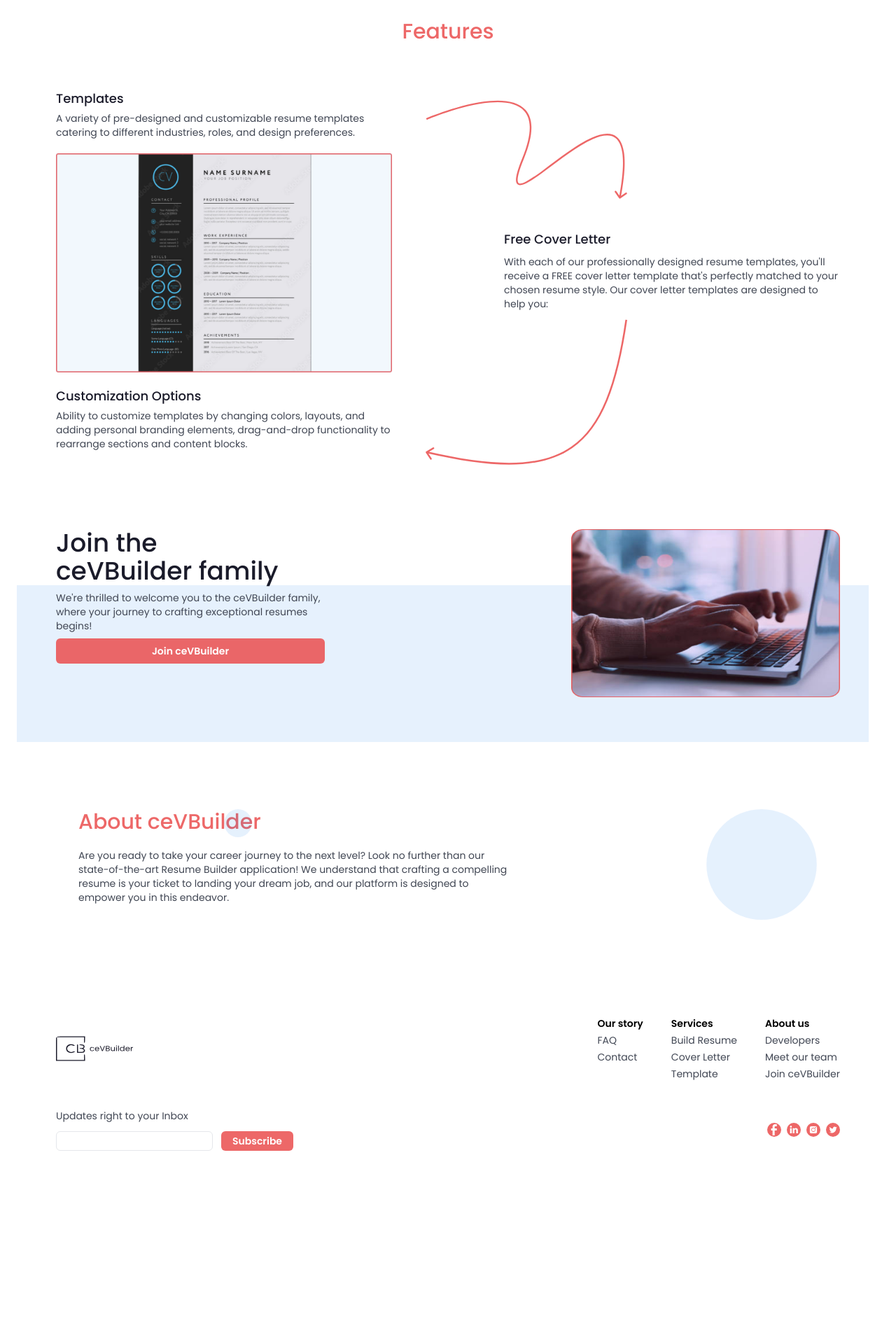
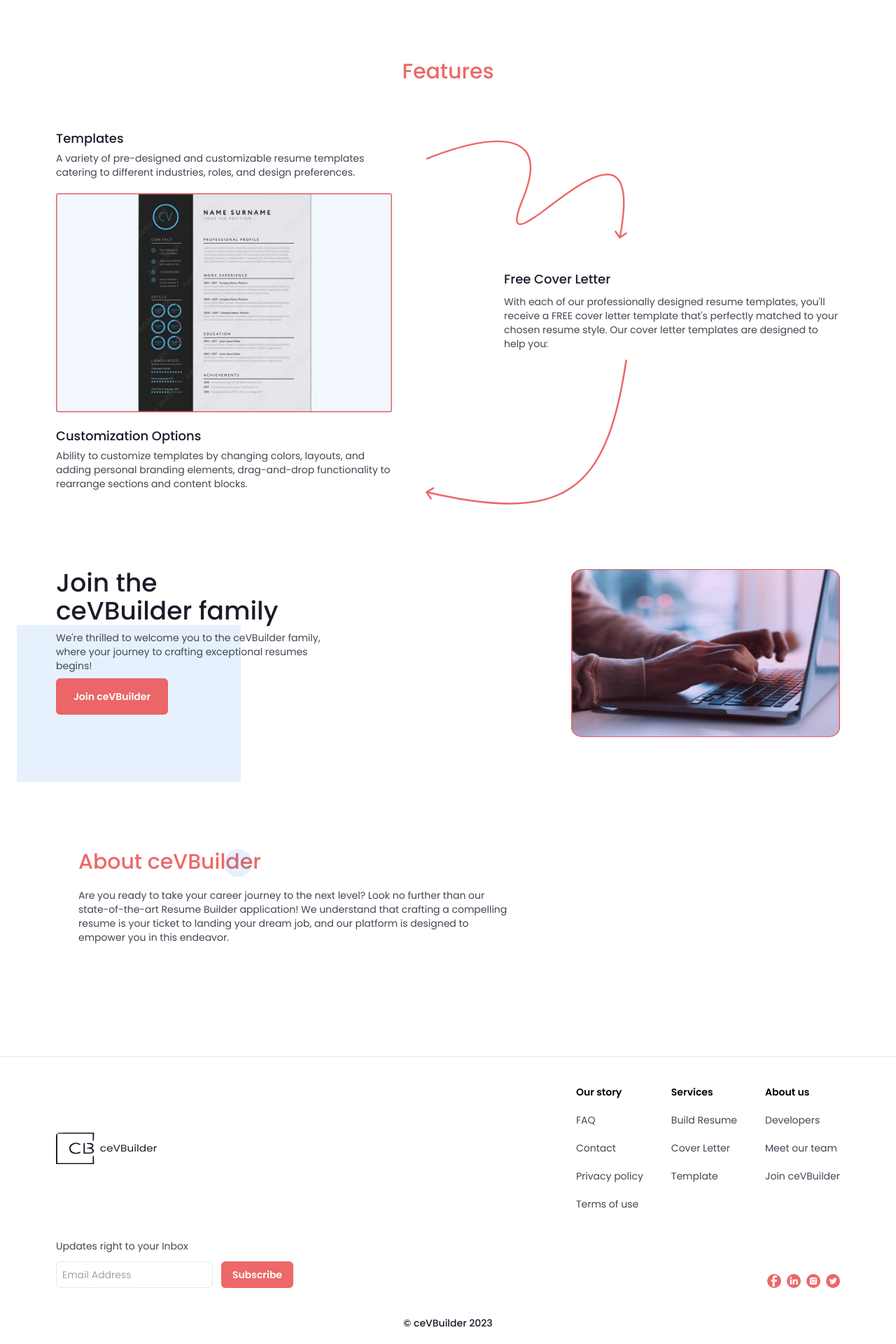
Before and after one commit to Cheeh1/resume-builder, a React (Vite) app: page / in a window 1280 px wide. Shown: the part 837-2757 px from the top of the page at 70% size. Before the commit the page ends 2501 px from the top, so only its background shows below. Built offline with nearby package versions, Linux system fonts and the light colour scheme.

Commit message:
style: repsonsiveness of home page

```diff
--- a/src/components/Button.tsx
+++ b/src/components/Button.tsx
@@ -8,7 +8,7 @@ interface Props {
 const Button: FC<Props> = ({ children, className }) => {
   return (
     <button
-      className={`bg-secondary text-sm text-white rounded-md py-2 px-6 font-semibold ${className}`}
+      className={`bg-secondary text-sm text-white rounded-md py-4 px-6 font-semibold ${className}`}
     >
       {children}
     </button>
--- a/src/components/Footer.tsx
+++ b/src/components/Footer.tsx
@@ -6,22 +6,24 @@ import instagram from "../assets/icons/instagram.svg";
 
 const Footer = () => {
   return (
-    <footer className="flex flex-col gap-10 px-20">
-      <div className="flex justify-between">
-        <img src={logo} alt="logo" />
-        <div className="flex gap-10">
-          <div className="flex flex-col gap-1 text-sm">
+    <footer className="flex flex-col gap-10 md:px-10 xl:px-20 border-t pt-10">
+      <div className="flex flex-col gap-20 md:gap-0 xl:gap-0 md:flex-row xl:flex-row justify-between items-center">
+        <img className="w-36" src={logo} alt="logo" />
+        <div className="flex gap-5 xl:gap-10">
+          <div className="flex flex-col gap-5 text-sm">
             <h3 className="font-semibold">Our story</h3>
             <p className="text-primary">FAQ</p>
             <p className="text-primary">Contact</p>
+            <p className="text-primary">Privacy policy</p>
+            <p className="text-primary">Terms of use</p>
           </div>
-          <div className="flex flex-col text-sm gap-1">
+          <div className="flex flex-col text-sm gap-5">
             <h3 className="font-semibold">Services</h3>
             <p className="text-primary">Build Resume</p>
             <p className="text-primary">Cover Letter</p>
             <p className="text-primary">Template</p>
           </div>
-          <div className="flex flex-col text-sm gap-1">
+          <div className="flex flex-col text-sm gap-5">
             <h3 className="font-semibold">About us</h3>
             <p className="text-primary">Developers</p>
             <p className="text-primary">Meet our team</p>
@@ -30,27 +32,32 @@ const Footer = () => {
         </div>
       </div>
 
-      <div className="flex justify-between">
+      <div className="flex flex-col md:flex-row xl:flex-row items-center xl:items-end gap-10 md:gap-0 xl:gap-0 justify-between">
         <div className="flex flex-col gap-3">
           <h3 className="text-sm text-primary">Updates right to your Inbox</h3>
           <div className="flex gap-3">
             <input
-              className="border rounded-md pl-2 text-sm w-56"
+              className="border rounded-md pl-2 text-sm w-56 py-2"
+              placeholder="Email Address"
               type="text"
               name=""
               id=""
             />
-            <button className="bg-secondary py-1 px-4 rounded-md text-white text-sm font-semibold">
+            <button className="bg-secondary py-2 px-4 rounded-md text-white text-sm font-semibold">
               Subscribe
             </button>
           </div>
         </div>
         <div className="flex gap-2">
-          <img className="w-5" src={facebook} alt="facebook" />
-          <img className="w-5" src={linkedin} alt="linkedin" />
-          <img className="w-5" src={instagram} alt="instagram" />
-          <img className="w-5" src={twitter} alt="twitter" />
+          <img className="w-8 xl:w-5" src={facebook} alt="facebook" />
+          <img className="w-8 xl:w-5" src={linkedin} alt="linkedin" />
+          <img className="w-8 xl:w-5" src={instagram} alt="instagram" />
+          <img className="w-8 xl:w-5" src={twitter} alt="twitter" />
         </div>
+      </div>
+
+      <div className="">
+        <p className="text-sm text-dark font-medium text-center">&copy; ceVBuilder 2023</p>
       </div>
     </footer>
   );
--- a/src/components/Navbar.tsx
+++ b/src/components/Navbar.tsx
@@ -1,6 +1,7 @@
+import { Link, useLocation } from "react-router-dom";
+import Button from "./Button";
 import logo from "../assets/icons/logo.svg";
-import Button from "./Button";
-import { Link, useLocation } from "react-router-dom";
+import listmobile from "../assets/icons/listmobile.svg";
 
 const Links = [
   { name: "Home", path: "/" },
@@ -13,10 +14,10 @@ const Navbar = () => {
   const { pathname } = useLocation();
 
   return (
-    <nav className="flex justify-between px-20 py-5 items-center">
+    <nav className="flex justify-between px-5 xl:px-20 py-5 items-center border-b">
       <img src={logo} alt="logo" />
 
-      <div className="flex gap-10">
+      <div className="hidden md:flex xl:flex gap-10">
         {Links.map((link, index) => (
           <Link
             to={link.path}
@@ -32,7 +33,9 @@ const Navbar = () => {
         ))}
       </div>
 
-      <Button children="Get Started" className={""} />
+      <Button children="Get Started" className={"hidden md:block xl:block"} />
+
+      <img className="xl:hidden md:hidden" src={listmobile} alt="list" />
     </nav>
   );
 };
--- a/src/screens/Home.tsx
+++ b/src/screens/Home.tsx
@@ -10,13 +10,13 @@ const Home = () => {
   return (
     <main className="py-5">
       <Navbar />
-      <section className="flex justify-around items-center">
+      <section className="flex flex-col md:flex-row xl:flex-row gap-10 md:gap-10 xl:gap-0 justify-around items-center px-5 md:px-10 xl:px-0 pt-28 md:pt-10 xl:pt-10">
         <section className="flex flex-col gap-4 items-start">
           <h1 className="text-dark text-[40px] w-80 font-bold leading-none">
             <span className="text-secondary text-[55px]">Create</span> a career
             in tech.
           </h1>
-          <p className="w-96 text-primary">
+          <p className="xl:w-96 text-primary">
             The template includes carefully structured sections for personal
             information, summary or objective, work experience, education,
             skills, projects, certifications, and more. You can easily customize
@@ -37,7 +37,7 @@ const Home = () => {
               </div>
               <div className="flex flex-col gap-1">
                 <p className="text-primary font-medium">Bio</p>
-                <p className="text-[#404653B2] font-medium w-96 text-sm">
+                <p className="text-[#404653B2] font-medium xl:w-96 text-sm">
                   I’m a frontend developer with 3years experience in ReactJs and
                   VueJs
                 </p>
@@ -50,7 +50,7 @@ const Home = () => {
             <p className="text-primary font-medium w-52 text-sm">
               Cloud Engineer | Yep!, USA March 2022 - Present
             </p>
-            <p className="w-[30rem] text-[#404653B2] text-sm capitalize">
+            <p className="xl:w-[30rem] text-[#404653B2] text-sm capitalize">
               I am Christian Chiemela
               <br />
               A cloud engineer, A Nigerian with the passion for creating
@@ -77,17 +77,17 @@ const Home = () => {
           Features
         </h2>
 
-        <div className="flex justify-between px-20 items-center">
+        <div className="flex flex-col md:flex-row xl:flex-row gap-72 md:gap-14 xl:gap-0 justify-between px-10 xl:px-20 items-center">
           <div className="flex flex-col gap-5">
             <div className="flex flex-col gap-1">
               <p className="text-dark font-medium text-lg">Templates</p>
-              <p className="text-primary text-sm w-[30rem]">
+              <p className="text-primary text-sm xl:w-[30rem]">
                 A variety of pre-designed and customizable resume templates
                 catering to different industries, roles, and design preferences.
               </p>
             </div>
             <img
-              className="w-[30rem]"
+              className="w-80 xl:w-[30rem]"
               src="/images/feature-img.png"
               alt="feature"
             />
@@ -95,7 +95,7 @@ const Home = () => {
               <p className="text-dark font-medium text-lg">
                 Customization Options
               </p>
-              <p className="text-primary text-sm w-[30rem]">
+              <p className="text-primary text-sm xl:w-[30rem]">
                 Ability to customize templates by changing colors, layouts, and
                 adding personal branding elements, drag-and-drop functionality
                 to rearrange sections and content blocks.
@@ -105,20 +105,20 @@ const Home = () => {
 
           <div className="relative flex flex-col gap-8">
             <img
-              className="w-72 absolute bottom-40 -left-28"
+              className="xl:w-72 md:w-64 md:bottom-48 absolute bottom-56 xl:bottom-40 xl:-left-28"
               src={arrow1}
               alt="arrow"
             />
             <div className="flex flex-col gap-2">
               <p className="text-dark font-medium text-lg">Free Cover Letter</p>
-              <p className="text-primary text-sm w-[30rem]">
+              <p className="text-primary text-sm xl:w-[30rem]">
                 With each of our professionally designed resume templates,
                 you'll receive a FREE cover letter template that's perfectly
                 matched to your chosen resume style. Our cover letter templates
                 are designed to help you:
               </p>
               <img
-                className="w-72 absolute top-32 -left-28"
+                className="xl:w-72 md:w-40 hidden md:block xl:block absolute md:top-40 xl:top-32 xl:-left-28"
                 src={arrow2}
                 alt="arrow"
               />
@@ -127,16 +127,16 @@ const Home = () => {
         </div>
       </section>
 
-      <section className="relative flex justify-between px-20">
-        <div className="z-10 flex flex-col gap-2">
+      <section className="relative flex flex-col md:flex-row xl:flex-row gap-20 md:gap-10 xl:gap-0 px-10 justify-between xl:px-20">
+        <div className="z-10 flex flex-col gap-5 xl:gap-2">
           <h2 className="font-medium text-dark text-4xl w-80 leading-10">
             Join the ceVBuilder family
           </h2>
-          <p className="w-96 text-primary text-sm">
+          <p className="xl:w-96 md:w-80 text-primary text-sm">
             We're thrilled to welcome you to the ceVBuilder family, where your
             journey to crafting exceptional resumes begins!
           </p>
-          <Button children="Join ceVBuilder" className="" />
+          <Button children="Join ceVBuilder" className="w-40" />
         </div>
         <div className="z-10">
           <img
@@ -146,25 +146,28 @@ const Home = () => {
           />
         </div>
         <img
-          className="absolute left-6 top-20 h-56"
+          className="absolute right-12 md:left-5 w-80 xl:left-6 top-32 xl:top-20 h-28 md:h-36 xl:h-56"
           src="/images/transparent.png"
           alt="transparent"
         />
       </section>
 
-      <section className="relative py-40 flex flex-col pl-28 gap-5">
+      <section className="relative py-20 md:pt-36 xl:py-40 flex flex-col px-10 xl:pl-28 gap-5">
         <h2 className="text-secondary font-medium text-3xl">
           About ceVBuilder
         </h2>
-        <p className="w-[39rem] text-primary text-sm">
+        <p className="xl:w-[39rem] text-primary text-sm">
           Are you ready to take your career journey to the next level? Look no
           further than our state-of-the-art Resume Builder application! We
           understand that crafting a compelling resume is your ticket to landing
           your dream job, and our platform is designed to empower you in this
           endeavor.
         </p>
-        <img className="absolute w-40 right-28" src={about} alt="about" />
-        <img className="absolute w-10 left-80" src={about} alt="about" />
+        <img
+          className="absolute w-10 md:left-64 right-20 xl:left-80"
+          src={about}
+          alt="about"
+        />
       </section>
       <Footer />
     </main>
```
